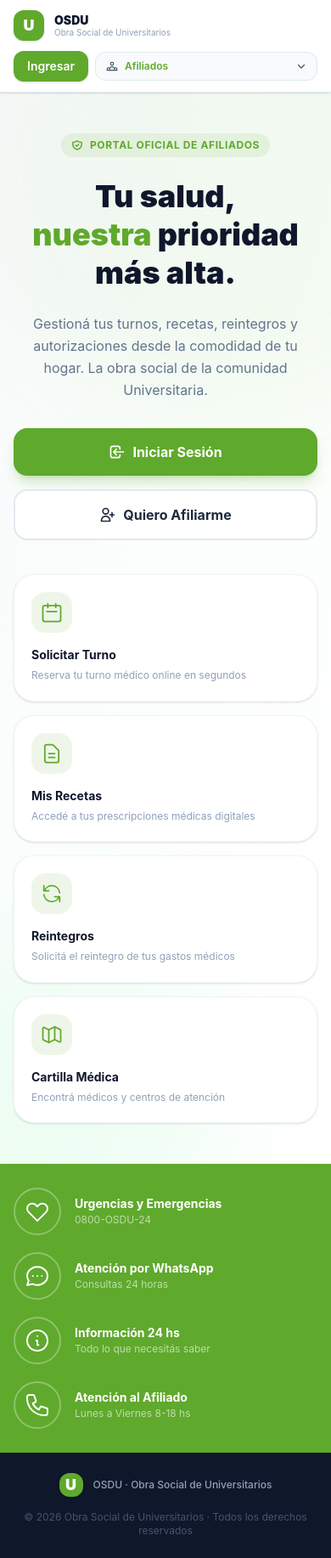
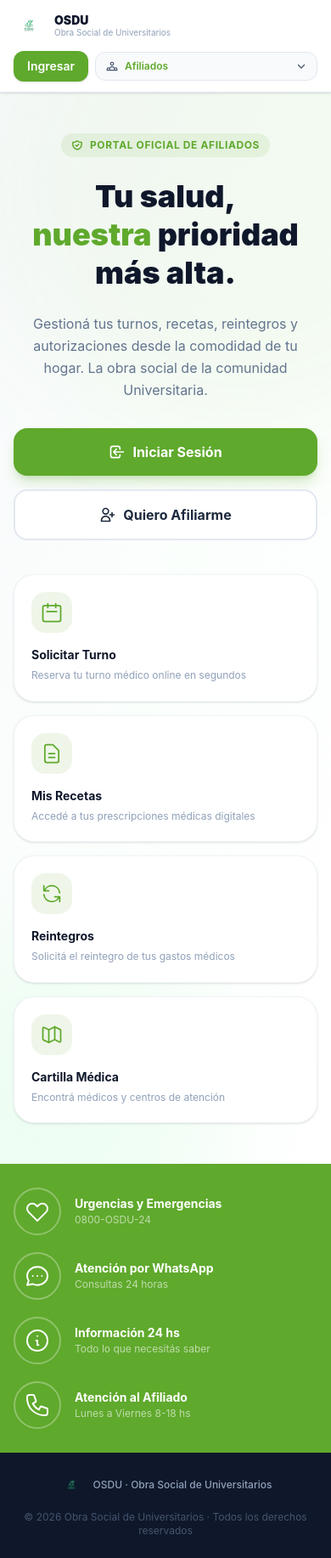
Before and after one commit to DesApp-2025c2-Grupo1/APP-OSDU-AP, a React (Vite) app: page /welcome in a window 390 px wide. Shown: the whole page at 85% size. Built offline with nearby package versions, Linux system fonts and the light colour scheme; no server answers.

Commit message:
logo en welcome

```diff
--- a/src/pages/Welcome.tsx
+++ b/src/pages/Welcome.tsx
@@ -104,24 +104,13 @@ const ACCESOS_RAPIDOS = [
 
 type SitioTipo = "afiliados" | "prestadores";
 
-function BrandMark({ useImage = false, className = "w-9 h-9" }: { useImage?: boolean; className?: string }) {
-  const [imageFailed, setImageFailed] = useState(false);
-
-  if (useImage && !imageFailed) {
-    return (
-      <img
-        src="/logo.png"
-        alt="OSDU"
-        className={`${className} object-contain flex-shrink-0`}
-        onError={() => setImageFailed(true)}
-      />
-    );
-  }
-
+function BrandMark({ className = "w-9 h-9" }: { className?: string }) {
   return (
-    <div className={`${className} bg-unahur rounded-xl flex items-center justify-center shadow-sm flex-shrink-0`}>
-      <span className="text-white font-black text-lg leading-none">U</span>
-    </div>
+    <img
+      src="/logo.png"
+      alt="OSDU"
+      className={`${className} object-contain flex-shrink-0`}
+    />
   );
 }
 
@@ -172,7 +161,7 @@ export function Welcome() {
 
           {/* Logo */}
           <div className="flex min-w-0 items-center gap-3 flex-shrink-0">
-            <BrandMark useImage={esPrestadores} className={esPrestadores ? "h-10 w-12 sm:h-12 sm:w-16" : "w-9 h-9"} />
+            <BrandMark className={esPrestadores ? "h-10 w-12 sm:h-12 sm:w-16" : "w-9 h-9"} />
             <div className="min-w-0">
               <p className="text-sm font-black text-slate-900 leading-none">OSDU</p>
               <p className="text-[10px] text-slate-400 leading-none mt-0.5">Obra Social de Universitarios</p>
@@ -344,11 +333,7 @@ export function Welcome() {
       <footer className="bg-slate-900 py-6">
         <div className="max-w-7xl mx-auto px-4 sm:px-6 flex flex-col md:flex-row items-center justify-between gap-4 text-center md:text-left">
           <div className="flex items-center gap-3">
-            {esPrestadores ? (
-              <BrandMark useImage className="h-9 w-12" />
-            ) : (
-              <BrandMark className="w-7 h-7" />
-            )}
+            <BrandMark className={esPrestadores ? "h-9 w-12" : "w-7 h-7"} />
             <span className="text-slate-400 text-xs font-medium">
               OSDU · Obra Social de Universitarios
             </span>
```
